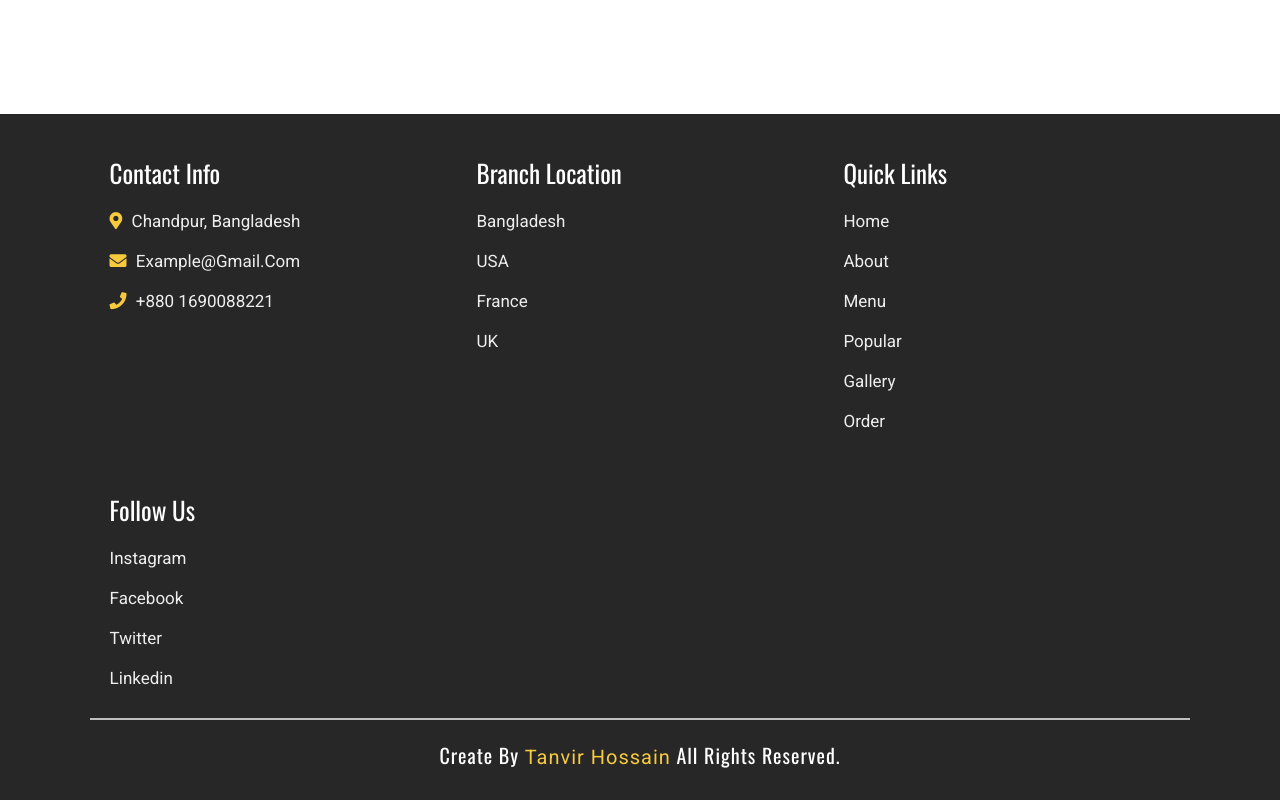
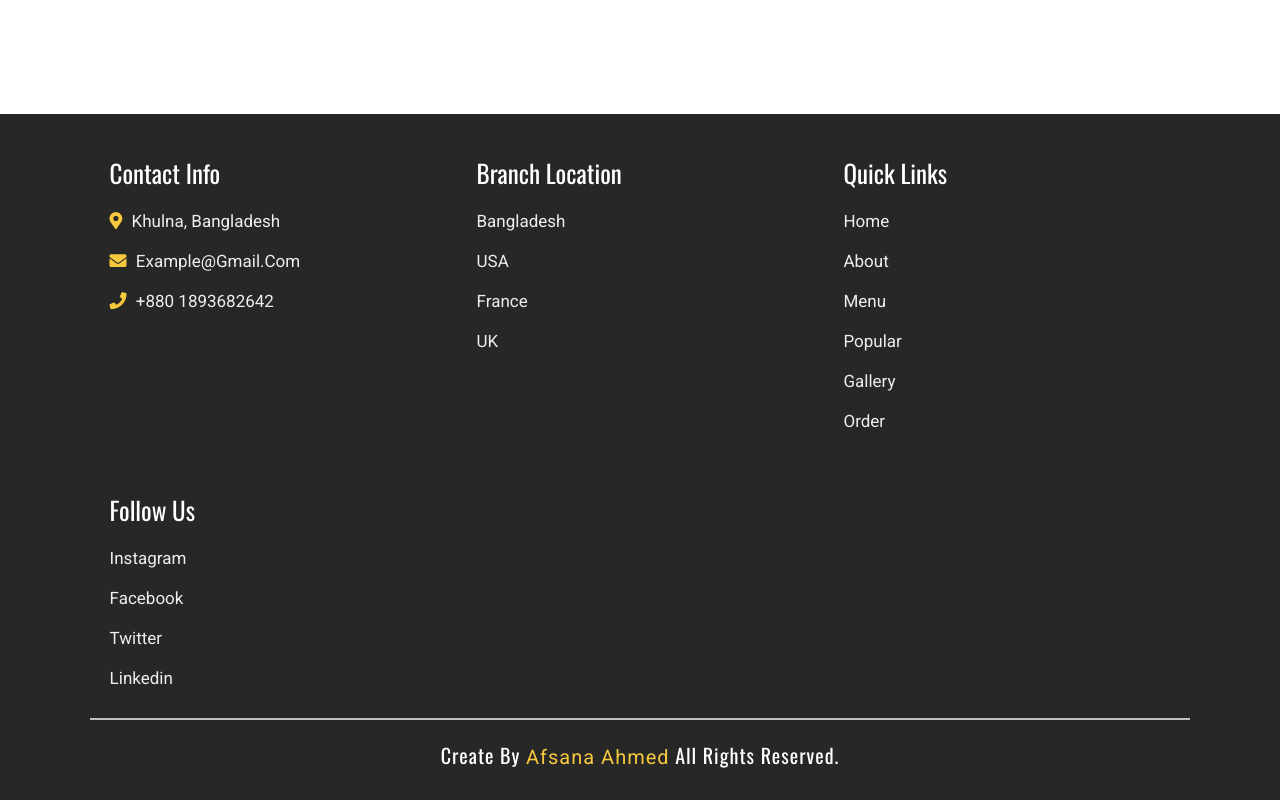
Before and after one commit to tanvirhossain88221/Food-Restaurant, a plain HTML site: page index.html in a window 1280 px wide. Shown: the part 4929-5729 px from the top of the page. Drawn offline with nearby package versions, Linux system fonts and the light colour scheme.

Commit message:
changed2

```diff
--- a/index.html
+++ b/index.html
@@ -275,9 +275,9 @@
 
             <div class="box">
                 <h3>contact info</h3>
-                <p> <i class="fas fa-map-marker-alt"></i> Chandpur, Bangladesh </p>
+                <p> <i class="fas fa-map-marker-alt"></i> Khulna, Bangladesh </p>
                 <p> <i class="fas fa-envelope"></i> example@gmail.com </p>
-                <p> <i class="fas fa-phone"></i> +880 1690088221 </p>
+                <p> <i class="fas fa-phone"></i> +880 1893682642 </p>
             </div>
 
             <div class="box">
@@ -308,7 +308,7 @@
 
         </div>
 
-        <h1 class="credit">create by <a href="#">Tanvir Hossain</a> all rights reserved. </h1>
+        <h1 class="credit">create by <a href="#">Afsana Ahmed</a> all rights reserved. </h1>
 
     </div>
 
```
